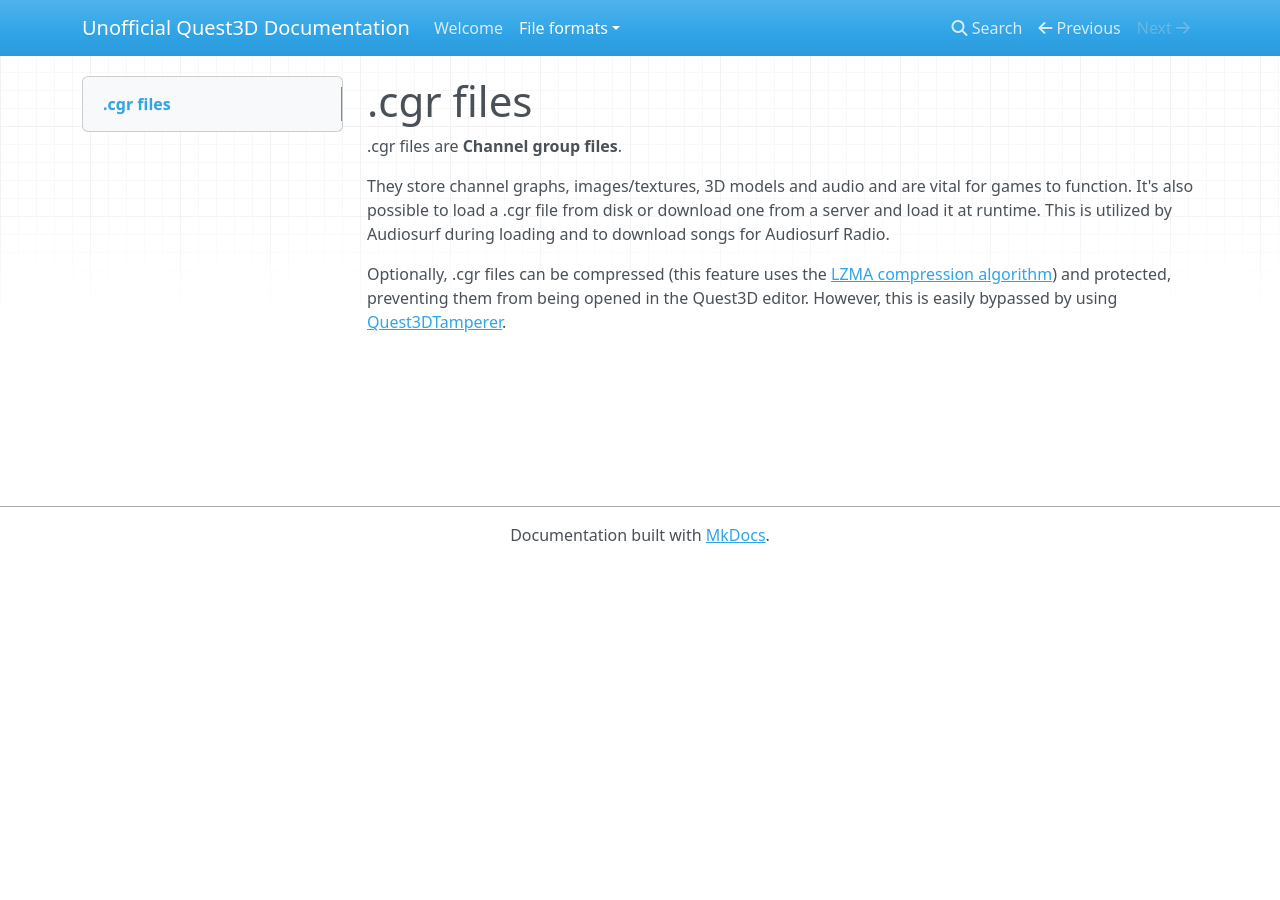
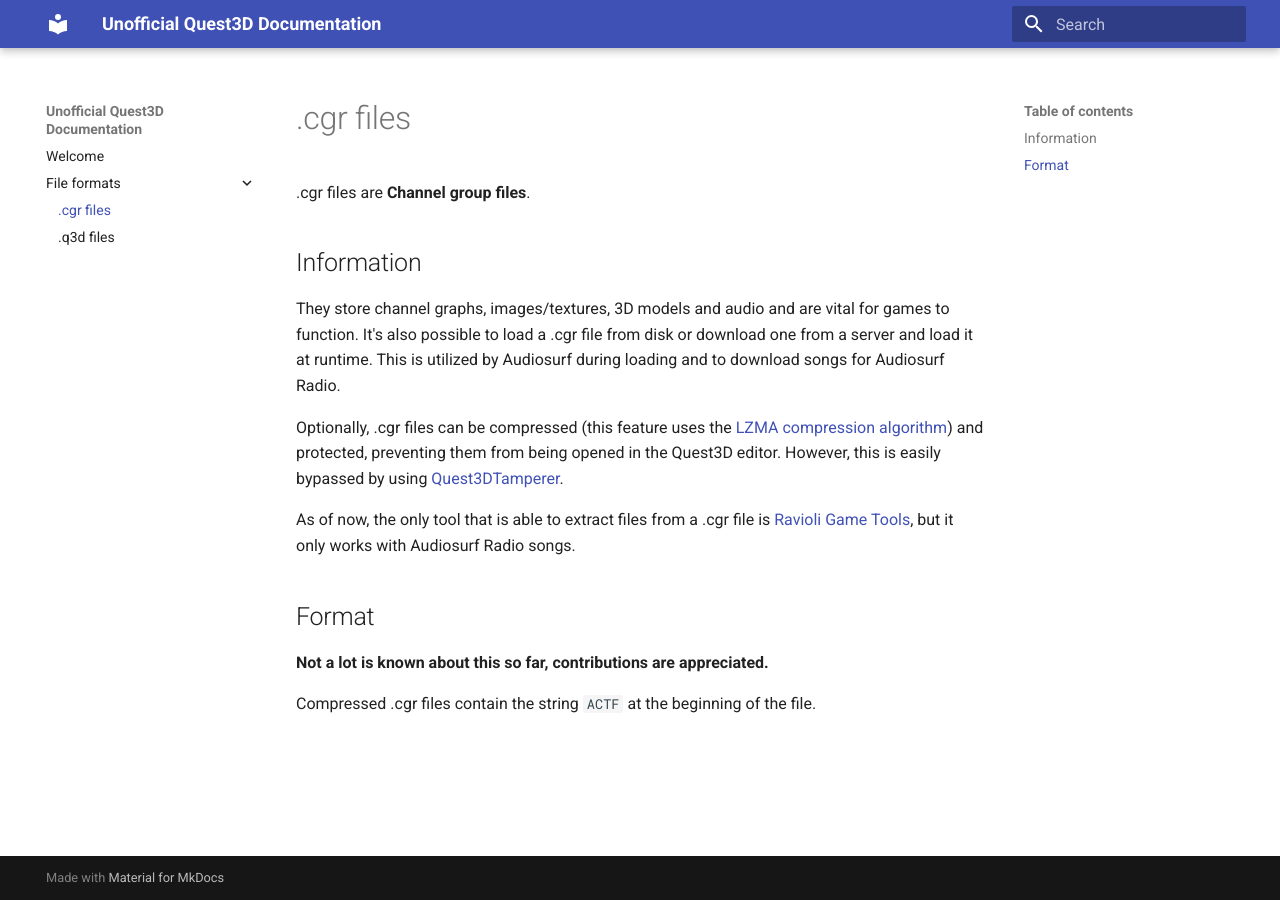
Before and after one commit to AudiosurfResearch/Unofficial-Quest3D-Docs, an MkDocs documentation site: the page built from docs/file-formats/cgr-files.md, in a window 1280 px wide. Built offline with MkDocs 1.6.1 and Material for MkDocs 9.7.7, drawn with Linux system fonts in a browser that asks for light colours; nearby versions of some CDN libraries.

Commit message:
Update cgr file info and add q3d files

```diff
--- a/docs/file-formats/cgr-files.md
+++ b/docs/file-formats/cgr-files.md
@@ -2,6 +2,16 @@
 
 .cgr files are **Channel group files**.
 
+## Information
+
 They store channel graphs, images/textures, 3D models and audio and are vital for games to function. It's also possible to load a .cgr file from disk or download one from a server and load it at runtime. This is utilized by Audiosurf during loading and to download songs for Audiosurf Radio.
 
 Optionally, .cgr files can be compressed (this feature uses the [LZMA compression algorithm](https://en.wikipedia.org/wiki/Lempel%E2%80%93Ziv%E2%80%93Markov_chain_algorithm)) and protected, preventing them from being opened in the Quest3D editor. However, this is easily bypassed by using [Quest3DTamperer](https://github.com/AudiosurfResearch/Quest3DTamperer).
+
+As of now, the only tool that is able to extract files from a .cgr file is [Ravioli Game Tools](https://www.scampers.org/steve/sms/other.htm), but it only works with Audiosurf Radio songs.
+
+## Format
+
+**Not a lot is known about this so far, contributions are appreciated.**
+
+Compressed .cgr files contain the string ``ACTF`` at the beginning of the file.
--- a/mkdocs.yml
+++ b/mkdocs.yml
@@ -1,2 +1,4 @@
 site_name: Unofficial Quest3D Documentation
-site_url: https://example.com/
+site_url: https://audiosurfresearch.github.io/Unofficial-Quest3D-Docs/
+theme:
+  name: material
```
Also changed, not shown: docs/file-formats/q3d-files.md (added, +13 -0 lines).
